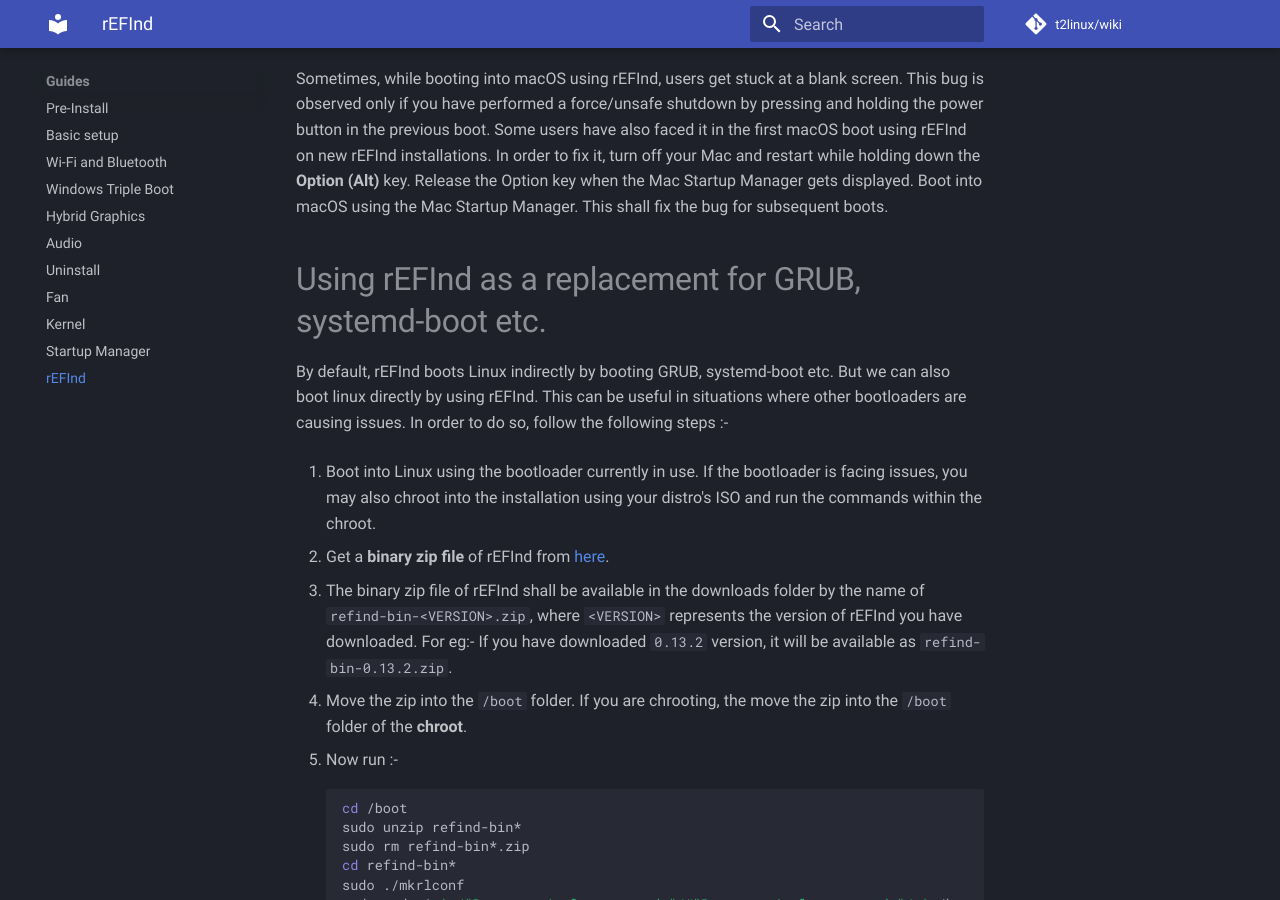
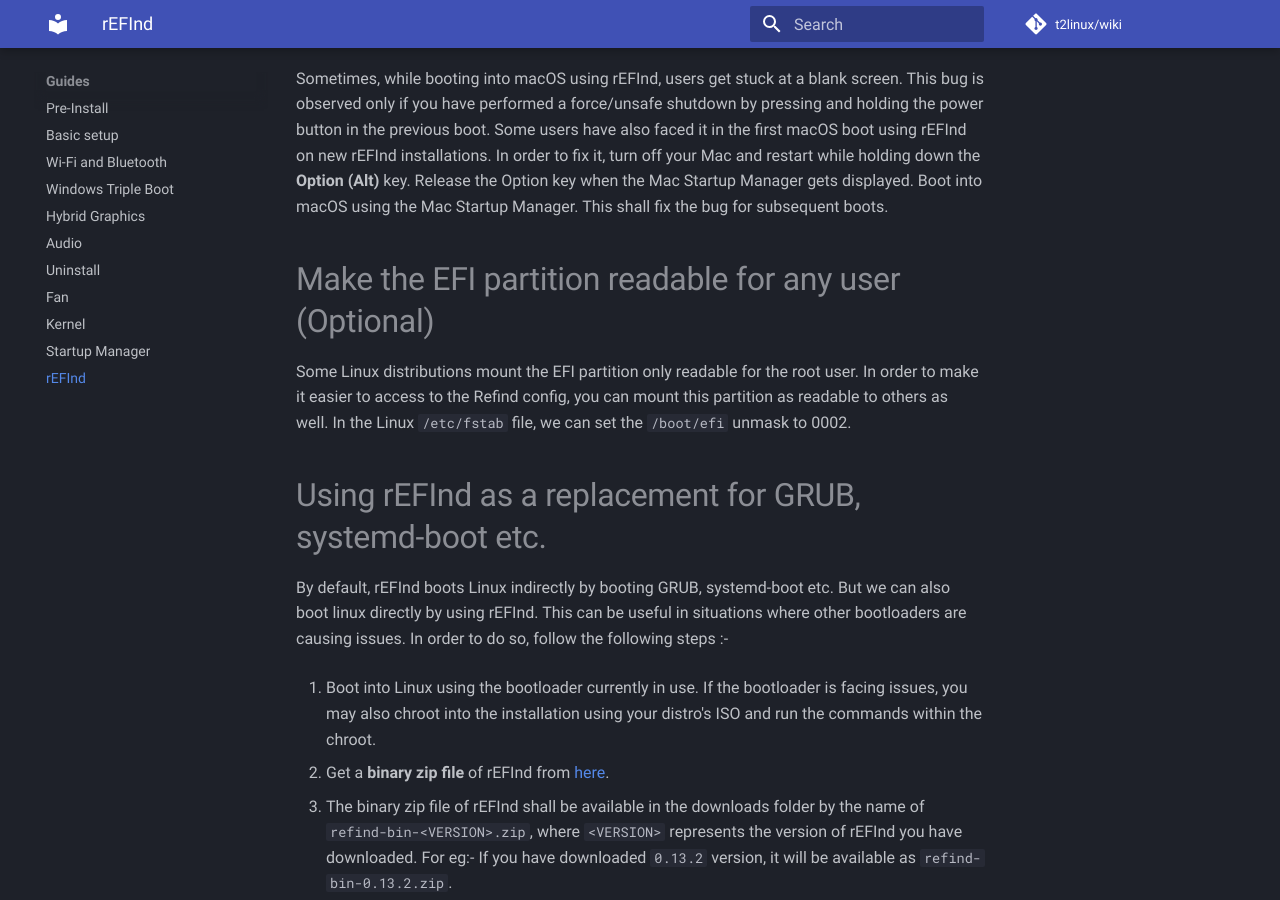
Before and after one commit to t2linux/wiki, an MkDocs documentation site: the page built from docs/guides/refind.md, in a window 1280 px wide and 900 px high, scrolled down 2675 px. Built offline with MkDocs 1.6.1 and Material for MkDocs 9.7.7, drawn with Linux system fonts in a browser that asks for light colours; comment, search, counter and statistics services are not loaded.

Commit message:
added EFI partition comment

```diff
--- a/docs/guides/refind.md
+++ b/docs/guides/refind.md
@@ -78,6 +78,10 @@ After correctly installing and configuring rEFInd, we need to make it boot by de
 # Fixing blank screen on booting macOS using rEFInd
 
 Sometimes, while booting into macOS using rEFInd, users get stuck at a blank screen. This bug is observed only if you have performed a force/unsafe shutdown by pressing and holding the power button in the previous boot. Some users have also faced it in the first macOS boot using rEFInd on new rEFInd installations. In order to fix it, turn off your Mac and restart while holding down the **Option (Alt)** key. Release the Option key when the Mac Startup Manager gets displayed. Boot into macOS using the Mac Startup Manager. This shall fix the bug for subsequent boots.
+
+# Make the EFI partition readable for any user (Optional)
+
+Some Linux distributions mount the EFI partition only readable for the root user. In order to make it easier to access to the Refind config, you can mount this partition as readable to others as well. In the Linux `/etc/fstab` file, we can set the `/boot/efi` unmask to 0002.
 
 # Using rEFInd as a replacement for GRUB, systemd-boot etc.
 
```
